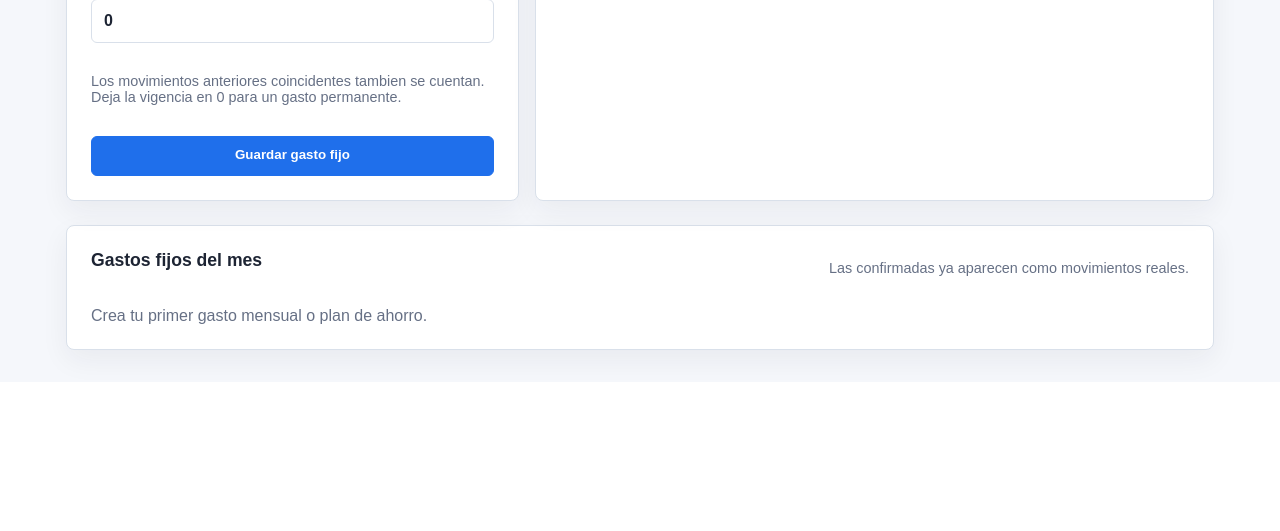
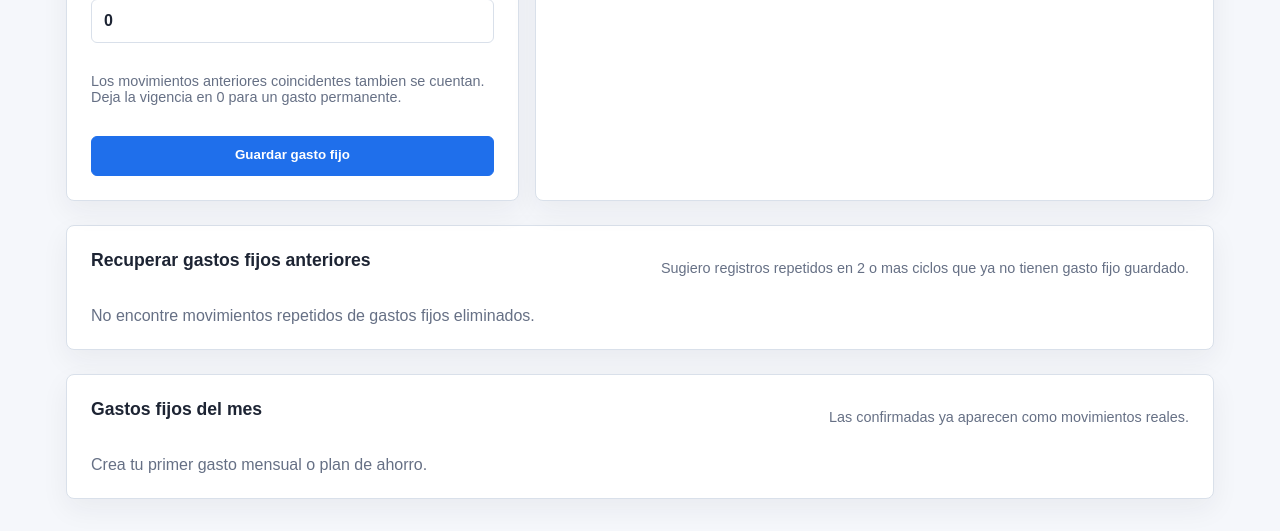
Before and after one commit to dani14alexander-droid/Finanzas, a Flask app: page /gastos-fijos in a window 1280 px wide. Shown: the part 1019-1550 px from the top of the page. Before the commit the page ends 1391 px from the top, so only its background shows below. Run offline with Flask 3, Linux system fonts and the light colour scheme; some libraries are stand-ins or nearby versions.

Commit message:
Add recovery for deleted recurring expenses

```diff
--- a/app.py
+++ b/app.py
@@ -8,6 +8,7 @@ import calendar
 import csv
 import json
 import os
+import re
 import uuid
 
 try:
@@ -1789,6 +1790,76 @@ def movimiento_coincide_anteriores(movimiento, automatizacion):
     return bool(descripcion_coincide or monto_coincide)
 
 
+def candidatos_recuperar_automatizaciones(movimientos, automatizaciones):
+    grupos = {}
+    for movimiento in movimientos:
+        if movimiento.get("tipo") not in TIPOS_AUTOMATIZACION:
+            continue
+        periodo = periodo_item_ciclo(movimiento, movimientos)
+        if not periodo:
+            continue
+        tipo = movimiento.get("tipo", "")
+        categoria = (movimiento.get("categoria") or "").strip()
+        descripcion = (movimiento.get("descripcion") or "").strip()
+        monto = round(float(movimiento.get("monto") or 0), 2)
+        if descripcion:
+            clave_grupo = (tipo, categoria.lower(), descripcion.lower())
+        else:
+            clave_grupo = (tipo, categoria.lower(), monto)
+        grupo = grupos.setdefault(
+            clave_grupo,
+            {"tipo": tipo, "categoria": categoria, "descripcion": descripcion, "periodos": {}},
+        )
+        actual = grupo["periodos"].get(periodo)
+        if actual is None or movimiento.get("fecha", "") > actual.get("fecha", ""):
+            grupo["periodos"][periodo] = movimiento
+
+    candidatos = []
+    for clave_grupo, grupo in grupos.items():
+        periodos = sorted(grupo["periodos"])
+        if len(periodos) < 2:
+            continue
+        ultimo_movimiento = grupo["periodos"][periodos[-1]]
+        candidato = {
+            "tipo": grupo["tipo"],
+            "categoria": grupo["categoria"],
+            "descripcion": grupo["descripcion"],
+            "monto": round(float(ultimo_movimiento.get("monto") or 0), 2),
+            "dia_mes": (fecha_movimiento(ultimo_movimiento.get("fecha", "")) or fecha_hoy_chile()).day,
+            "meses_pagados": len(periodos),
+            "ultimo_periodo": periodos[-1],
+            "ultima_fecha": ultimo_movimiento.get("fecha", ""),
+        }
+        if candidato["descripcion"]:
+            vigencia_match = re.search(
+                r"(?:x|por)\s*(\d+)\s*mes(?:es)?\b",
+                candidato["descripcion"],
+                flags=re.IGNORECASE,
+            )
+        else:
+            vigencia_match = None
+        candidato["vigencia_meses"] = int(vigencia_match.group(1)) if vigencia_match else 0
+        candidato["clave"] = json.dumps(clave_grupo, ensure_ascii=False, separators=(",", ":"))
+        ya_guardado = any(
+            item.get("tipo") == candidato["tipo"]
+            and mismo_texto(item.get("categoria"), candidato["categoria"])
+            and (
+                mismo_texto(item.get("descripcion"), candidato["descripcion"])
+                if candidato["descripcion"]
+                else not item.get("descripcion", "").strip()
+                and abs(float(item.get("monto") or 0) - candidato["monto"]) < 0.01
+            )
+            for item in automatizaciones
+        )
+        if not ya_guardado:
+            candidatos.append(candidato)
+    return sorted(
+        candidatos,
+        key=lambda item: (item["ultima_fecha"], item["descripcion"].lower()),
+        reverse=True,
+    )
+
+
 def estado_vigencia_automatizacion(automatizacion, movimientos):
     vigencia = max(int(automatizacion.get("vigencia_meses") or 0), 0)
     meses_base = max(int(automatizacion.get("meses_pagados") or 0), 0)
@@ -3074,11 +3145,15 @@ def automatizacion():
     compromiso_mensual = total_gastos_fijos + total_ahorros_planificados
     sueldo = ultimo_sueldo(leer_movimientos())
     sueldo_monto = sueldo[1]["monto"] if sueldo else 0
+    candidatos_recuperar = candidatos_recuperar_automatizaciones(
+        leer_movimientos(), automatizaciones
+    )
     return render_template(
         "automatizacion.html",
         automatizaciones=automatizaciones,
         vigentes=vigentes,
         vencidas=vencidas,
+        candidatos_recuperar=candidatos_recuperar,
         pendientes=pendientes,
         confirmadas=confirmadas,
         anuladas=anuladas,
@@ -3089,6 +3164,47 @@ def automatizacion():
         compromiso_mensual=compromiso_mensual,
         sueldo_menos_compromisos=sueldo_monto - compromiso_mensual,
     )
+
+
+@app.route("/automatizacion/recuperar", methods=["POST"])
+def recuperar_automatizacion():
+    automatizaciones = leer_automatizaciones()
+    candidatos = candidatos_recuperar_automatizaciones(leer_movimientos(), automatizaciones)
+    clave = request.form.get("clave", "")
+    candidato = next((item for item in candidatos if item["clave"] == clave), None)
+    if not candidato:
+        return redirect(url_for("automatizacion"))
+    try:
+        vigencia_meses = max(int(request.form.get("vigencia_meses", 0) or 0), 0)
+    except ValueError:
+        vigencia_meses = candidato["vigencia_meses"]
+    try:
+        meses_pagados = max(int(request.form.get("meses_pagados", 0) or 0), candidato["meses_pagados"])
+    except ValueError:
+        meses_pagados = candidato["meses_pagados"]
+    automatizaciones.append(
+        {
+            "tipo": candidato["tipo"],
+            "categoria": candidato["categoria"],
+            "descripcion": candidato["descripcion"],
+            "monto": candidato["monto"],
+            "dia_mes": candidato["dia_mes"],
+            "activo": not vigencia_meses or meses_pagados < vigencia_meses,
+            "ultimo_confirmado": "",
+            "ticket_ultimo": "",
+            "ultimo_anulado": "",
+            "razon_anulado": "",
+            "vigencia_meses": vigencia_meses,
+            "meses_pagados": meses_pagados,
+            "vigencia_desde": (
+                siguiente_periodo_ciclo(candidato["ultimo_periodo"])
+                if vigencia_meses
+                else ""
+            ),
+        }
+    )
+    escribir_automatizaciones(automatizaciones)
+    return redirect(url_for("automatizacion"))
 
 
 @app.route("/automatizacion/confirmar/<int:automatizacion_id>", methods=["POST"])
--- a/templates/automatizacion.html
+++ b/templates/automatizacion.html
@@ -196,6 +196,42 @@
         </article>
       </section>
 
+      <section class="panel section-gap">
+        <div class="panel-header">
+          <h2>Recuperar gastos fijos anteriores</h2>
+          <span class="hint-inline">Sugiero registros repetidos en 2 o mas ciclos que ya no tienen gasto fijo guardado.</span>
+        </div>
+        {% if candidatos_recuperar %}
+          <div class="automation-list">
+            {% for candidato in candidatos_recuperar %}
+              <form class="automation-item" method="post" action="{{ url_for('recuperar_automatizacion') }}">
+                <input type="hidden" name="clave" value="{{ candidato.clave }}">
+                <div>
+                  <strong>{{ candidato.descripcion or candidato.categoria }}</strong>
+                  <span>{{ candidato.tipo }} · {{ candidato.categoria }} · {{ candidato.monto|moneda }}</span>
+                  <span>{{ candidato.meses_pagados }} ciclos registrados; ultimo: {{ candidato.ultima_fecha|fecha_corta }}</span>
+                </div>
+                <div>
+                  <label>
+                    Vigencia en meses (0 = indefinida)
+                    <input type="number" name="vigencia_meses" min="0" step="1" value="{{ candidato.vigencia_meses }}">
+                  </label>
+                  <label>
+                    Meses pagados
+                    <input type="number" name="meses_pagados" min="0" step="1" value="{{ candidato.meses_pagados }}">
+                  </label>
+                </div>
+                <div class="automation-actions">
+                  <button type="submit">Recuperar</button>
+                </div>
+              </form>
+            {% endfor %}
+          </div>
+        {% else %}
+          <p class="empty">No encontre movimientos repetidos de gastos fijos eliminados.</p>
+        {% endif %}
+      </section>
+
       {% if vencidas %}
         <section class="panel section-gap">
           <div class="panel-header">
```
